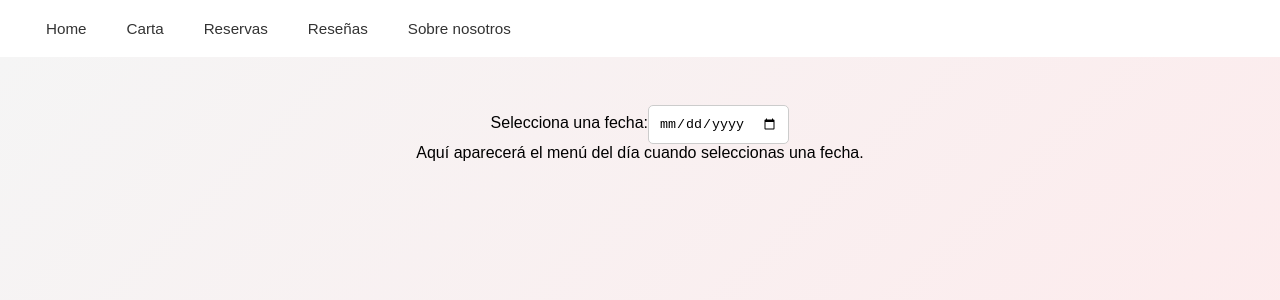
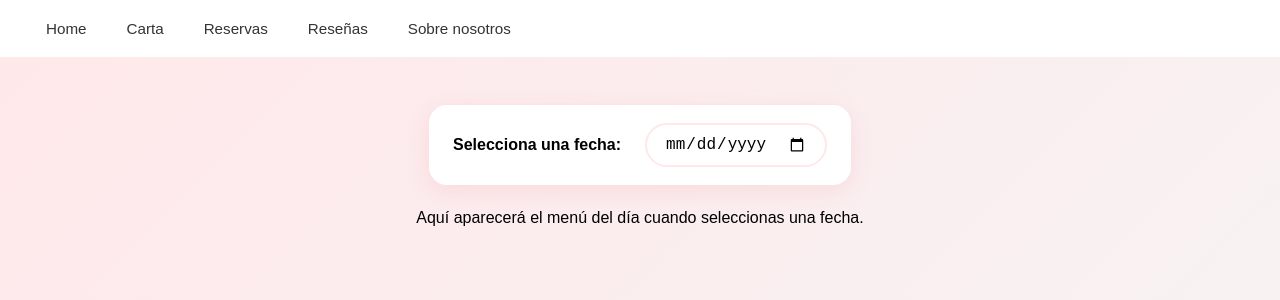
Before and after one commit to Kari-cpu-ui/crm-restaurant-frontend, an Angular app: page /menus in a window 1280 px wide. Shown: the top 300 px of the page. Built offline with nearby package versions, Linux system fonts and the light colour scheme.

Commit message:
Tocando CSS

```diff
--- a/src/app/pages/about/about.css
+++ b/src/app/pages/about/about.css
@@ -1,6 +1,4 @@
 .about-page {
-  max-width: 1100px;
-  margin: 0 auto;
   padding: 40px 20px 60px;
   background: linear-gradient(135deg, #f5f5f5 0%, #ffe8ea 100%);
   min-height: calc(100vh - 54px);
@@ -17,6 +15,8 @@
   background: #fff;
   box-shadow: 0 10px 40px rgba(230, 57, 70, 0.1);
   border: 1px solid rgba(230, 57, 70, 0.08);
+  max-width: 1100px;
+  margin: 0 auto;
 }
 
 .hero-text {
@@ -106,6 +106,9 @@
   display: grid;
   grid-template-columns: repeat(2, 1fr);
   gap: 16px;
+  max-width: 1100px;
+  margin-left: auto;
+  margin-right: auto;
 }
 
 .about-card {
--- a/src/app/pages/admin/dashboard/dashboard.css
+++ b/src/app/pages/admin/dashboard/dashboard.css
@@ -57,7 +57,7 @@
 .admin-content {
     flex: 1;
     padding: 36px 40px;
-    background: linear-gradient(135deg, #f5f5f5 0%, #ffe8ea 100%);
+    background: linear-gradient(135deg, #ffe8ea 0%, #f5f5f5 100%);
     overflow-y: auto;
 }
 
--- a/src/app/pages/menus/menu-public/menu-public.css
+++ b/src/app/pages/menus/menu-public/menu-public.css
@@ -2,7 +2,7 @@
 
 .menu-page {
     min-height: calc(100vh - 54px);
-    background: linear-gradient(135deg, #f5f5f5 0%, #ffe8ea 100%);
+    background: linear-gradient(135deg, #ffe8ea 0%, #f5f5f5 100%);
     display: flex;
     flex-direction: column;
     align-items: center;
@@ -191,6 +191,75 @@
     background: #fffafa;
 }
 
+/* Details Card */
+.menu-details {
+    background: #fff;
+    border-radius: 24px;
+    box-shadow: 0 12px 48px rgba(230, 57, 70, 0.12);
+    max-width: 520px;
+    width: 100%;
+    padding: 32px 24px;
+    margin-top: 24px;
+    margin-bottom: 24px;
+    animation: fadeInUp 0.4s ease;
+}
+
+.menu-details img {
+    width: 100%;
+    max-width: 480px;
+    height: 280px;
+    object-fit: cover;
+    border-radius: 16px;
+    box-shadow: 0 6px 24px rgba(230, 57, 70, 0.10);
+    display: block;
+    margin: 18px auto 0 auto;
+}
+
+.menu-details p {
+    font-size: 1.08rem;
+    color: #000;
+    margin: 8px 0;
+}
+
+.menu-details strong {
+    color: #000;
+    font-weight: 700;
+}
+
+/* Date Selector */
+.date-selector {
+    background: #fff;
+    border-radius: 18px;
+    box-shadow: 0 6px 24px rgba(230, 57, 70, 0.10);
+    padding: 18px 24px;
+    margin-bottom: 24px;
+    display: flex;
+    align-items: center;
+    gap: 16px;
+}
+
+.date-selector label {
+    font-weight: 600;
+    color: #000;
+    font-size: 1rem;
+    margin-right: 8px;
+}
+
+.date-selector input[type="date"] {
+    padding: 10px 18px;
+    border-radius: 25px;
+    border: 2px solid #ffe8ea;
+    font-size: 1rem;
+    outline: none;
+    transition: border-color 0.2s;
+    min-width: 180px;
+}
+
+.date-selector input[type="date"]:focus {
+    border-color: #e63946;
+    box-shadow: 0 0 0 3px rgba(230, 57, 70, 0.10);
+}
+
 /* Responsive */
 @media (max-width: 600px) {
     .menu-hero h1 {
@@ -213,4 +282,13 @@
     .menu-courses {
         padding: 20px 18px;
     }
+
+    .menu-details {
+        padding: 18px 8px;
+    }
+
+    .menu-details img {
+        max-width: 100%;
+        height: 180px;
+    }
 }
```
